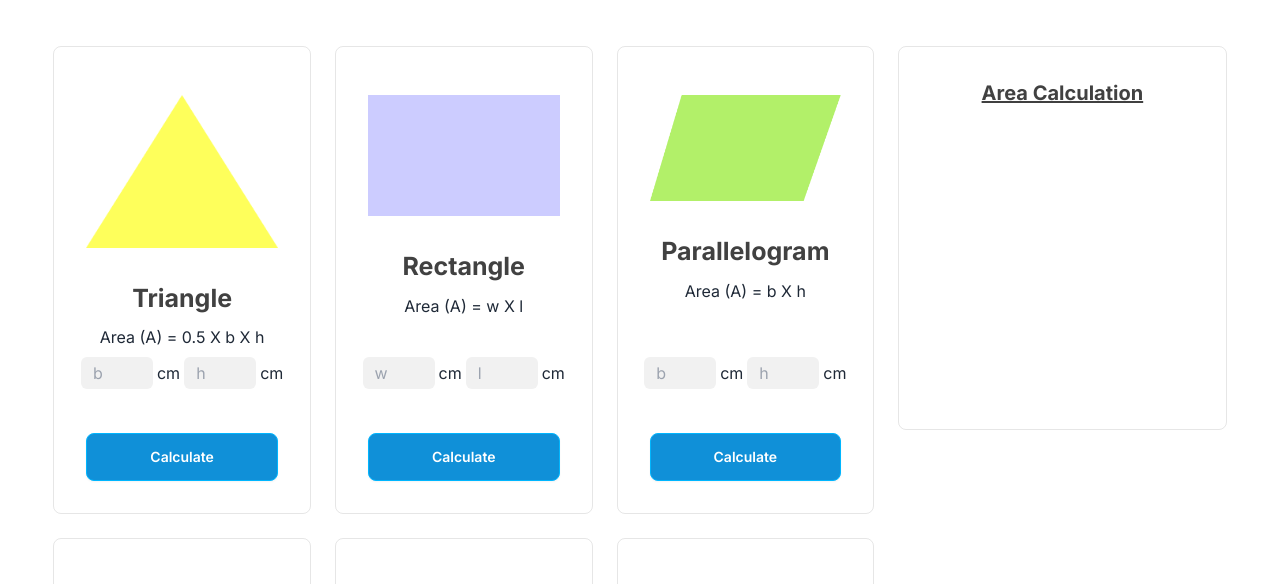
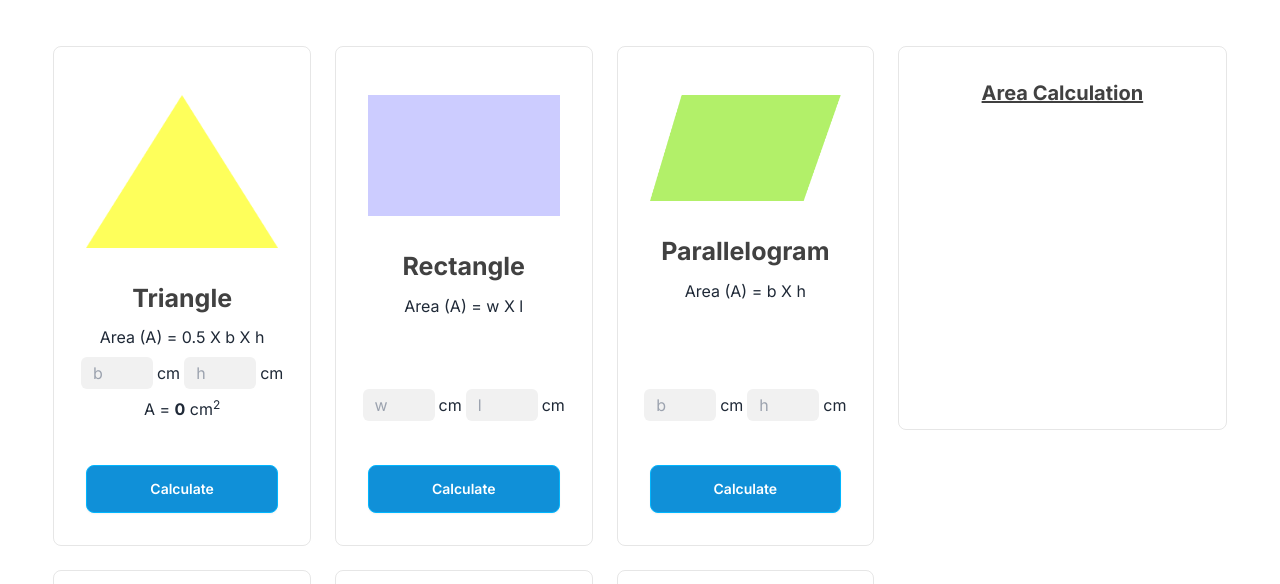
Before and after one commit to Yamin39/Geometry-Genius, a plain HTML site: page index.html in a window 1280 px wide. Shown: the part 162-746 px from the top of the page. Drawn offline with nearby package versions, Linux system fonts and the light colour scheme.

Commit message:
added logics for triangle

```diff
--- /dev/null
+++ b/assets/scripts/triangle.js
@@ -0,0 +1,12 @@
+/**
+ *  objective: get base and height of a triangle.calculate the area by using the given formula. and display the result
+ */
+
+function calculateTriangleArea() {
+  const triangleDisplay = document.getElementById("triangle-display");
+  const triangleBase = document.getElementById("triangle-base").value;
+  const triangleHeight = document.getElementById("triangle-height").value;
+  const areaOfTriangle = 0.5 * Number(triangleBase) * Number(triangleHeight);
+  triangleDisplay.innerText = areaOfTriangle;
+//   console.log(areaOfTriangle);
+}
--- a/index.html
+++ b/index.html
@@ -48,25 +48,31 @@
               class="flex md:flex-col lg:flex-row justify-center items-center gap-1 px-8"
             >
               <input
+                id="triangle-base"
                 class="max-w-[4.5rem] pl-3 py-1 bg-[#F1F1F1] rounded-md outline-none"
                 type="number"
                 placeholder="b"
               />
               <label>cm</label>
               <input
+                id="triangle-height"
                 class="max-w-[4.5rem] pl-3 py-1 bg-[#F1F1F1] rounded-md outline-none"
                 type="number"
                 placeholder="h"
               />
               <label>cm</label>
             </div>
-            <div class="card-actions mt-9">
+            <p>
+              A = <strong><span id="triangle-display">0</span></strong> cm<sup>2</sup>
+            </p>
+            <div class="card-actions mt-9" onclick="calculateTriangleArea()">
               <button class="btn w-full bg-light-blue btn-info text-white">
                 Calculate
               </button>
             </div>
           </div>
         </div>
+
         <!-- card-2 -->
         <div class="card border border-[#1111111A] rounded-lg pt-12">
           <figure class="px-8">
@@ -98,6 +104,7 @@
             </div>
           </div>
         </div>
+
         <!-- card-3 -->
         <div class="card border border-[#1111111A] rounded-lg pt-12">
           <figure class="px-8">
@@ -131,6 +138,7 @@
             </div>
           </div>
         </div>
+
         <!-- card-4 -->
         <div class="card border border-[#1111111A] rounded-lg pt-12">
           <figure class="px-8">
@@ -162,6 +170,7 @@
             </div>
           </div>
         </div>
+
         <!-- card-5 -->
         <div class="card border border-[#1111111A] rounded-lg pt-12">
           <figure class="px-8">
@@ -193,6 +202,7 @@
             </div>
           </div>
         </div>
+
         <!-- card-6 -->
         <div class="card border border-[#1111111A] rounded-lg pt-12">
           <figure class="px-8">
@@ -225,6 +235,7 @@
           </div>
         </div>
       </section>
+
       <!-- area calculation -->
       <section
         class="md:w-[28%] h-fit min-h-96 p-8 border border-[#1111111A] rounded-lg"
@@ -234,6 +245,9 @@
         </h3>
       </section>
     </main>
+
+    <!-- scripts -->
+    <script src="./assets/scripts/triangle.js"></script>
     <script src="./assets/scripts/script.js"></script>
   </body>
 </html>
```
